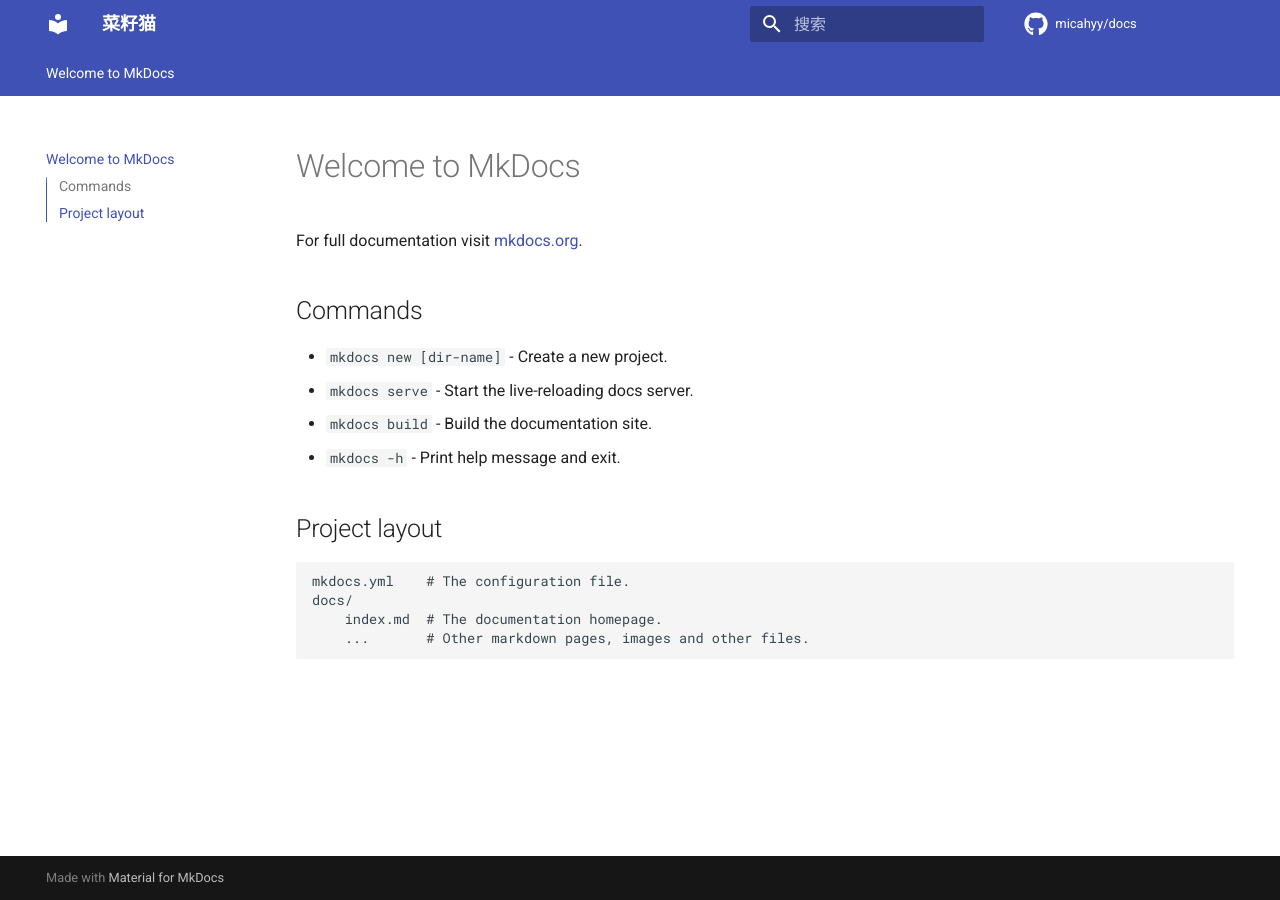
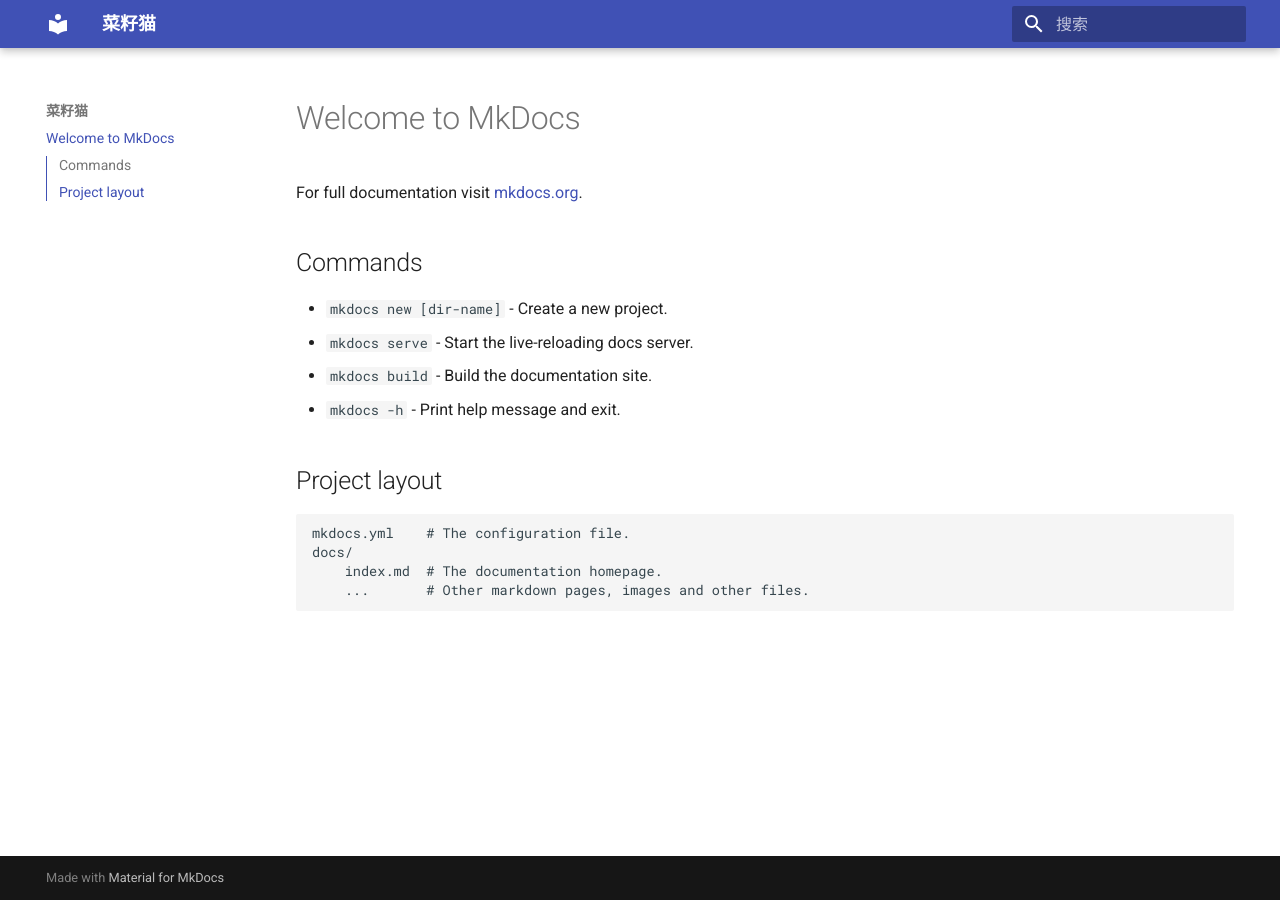
Before and after one commit to micahyy/docs, an MkDocs documentation site: the page built from docs/index.md, in a window 1280 px wide. Built offline with MkDocs 1.6.1 and Material for MkDocs 9.7.7, drawn with Linux system fonts in a browser that asks for light colours; comment, search, counter and statistics services are not loaded.

Commit message:
Update mkdocs.yml

```diff
--- a/mkdocs.yml
+++ b/mkdocs.yml
@@ -1,56 +1,19 @@
-# 网站基本信息
 site_name: 菜籽猫
 site_url: https://micahyy.github.io/docs/
-site_description: 菜籽猫的文档站
-site_author: 菜籽猫
-
-# 主题设置
 theme:
   name: material
   features:
-    - navigation.tabs
-    - navigation.sections
-    - navigation.top
-    - toc.integrate
-    - search.suggest
-    - search.highlight
-    - navigation.instant
-    - navigation.tracking
+    - toc.integrate  # 这个特征是 QMK 风格的标志
   palette:
     - scheme: default
       primary: indigo
       accent: indigo
-  font:
-    text: Roboto
-    code: Roboto Mono
   language: zh
-  icon:
-    repo: fontawesome/brands/github
 
-# Markdown 扩展（修复了 emoji 的过时语法）
 markdown_extensions:
   - admonition
   - pymdownx.details
   - pymdownx.superfences
-  - pymdownx.tabbed:
-      alternate_style: true
-  - attr_list
-  - pymdownx.emoji:
-      emoji_index: !!python/name:material.extensions.emoji.twemoji
-      emoji_generator: !!python/name:material.extensions.emoji.to_svg
-  - pymdownx.highlight:
-      anchor_linenums: true
-  - pymdownx.inlinehilite
-  - pymdownx.snippets
-  - toc:
-      permalink: true
 
-# 插件配置（移除了需要额外安装的 minify 插件）
 plugins:
-  - search:
-      lang: zh
-
-# 仓库信息
-repo_url: https://github.com/micahyy/docs
-repo_name: micahyy/docs
-edit_uri: edit/main/docs/
+  - search
```
